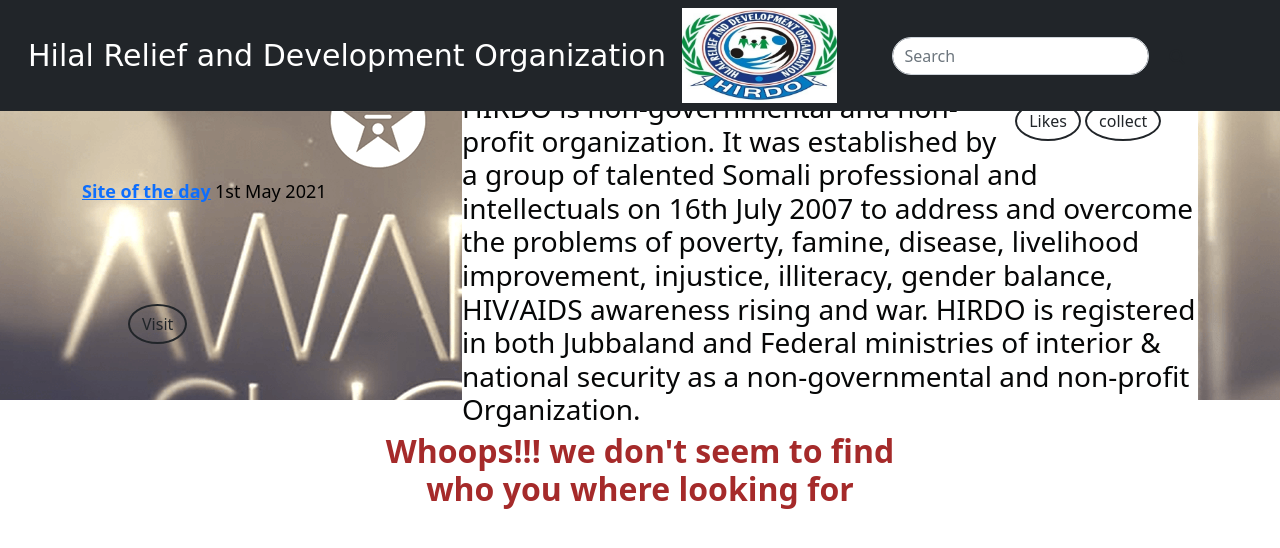
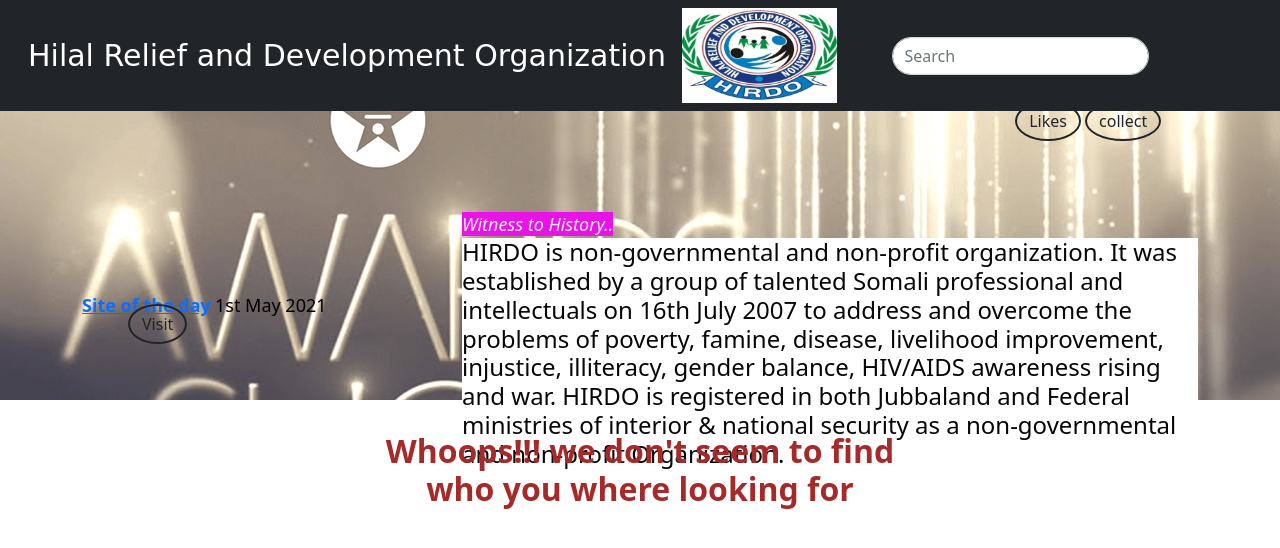
Before and after one commit to EidAbdullahi/hilal, a Django app: template wardapp/templates/all/results.html in a window 1280 px wide. Shown: the top 548 px of the page. Run offline with Django 3.2, Linux system fonts and the light colour scheme; the template is opened without the code that fills it, so the values that code supplies are empty; some libraries are stand-ins or nearby versions.

Commit message:
commit changes

```diff
--- a/wardapp/templates/all/base.html
+++ b/wardapp/templates/all/base.html
@@ -43,7 +43,7 @@
         id="topImg">
         <div class="container" style="color: black;">
             <div class="row">
-                <div class="col-md-4" style="font-weight: 700; padding-top: 10%;">
+                <div class="col-md-4" style="font-weight: 700; padding-top: 20%;">
                     <a style='border-radius: 50px; font-size: large;' target="_blank" href="">Site of the day</a>
                     <small class="text" style="font-size: large;">1st May 2021</small>
                 </div>
@@ -55,11 +55,11 @@
                         <a style="border-radius: 50%; border-width: 2px;" class="btn btn-outline-dark"
                             href="/">collect</a>
                     </div>
-                    <div class="title" style="font-size:large; padding-top: 0%;">
+                    <div class="title" style="font-size:large; padding-top: 20%;">
                         <cite style="color: rgb(239, 240, 243);
                             background-color:#e713e7  ;
                             "> Witness to History.. </cite>
-                        <h3 style="font-style:helvetica,sans-serif; background-color:white; color: rgb(6, 7, 7);">
+                        <h4 style="font-style:helvetica,sans-serif; background-color:white; color: rgb(6, 7, 7);">
                             HIRDO is non-governmental and non-profit organization.
                             It was established by a group of talented Somali
                             professional and intellectuals on 16th July 2007 to address and overcome the problems of
@@ -68,7 +68,7 @@
                             HIV/AIDS awareness rising and war.
                             HIRDO is registered in both Jubbaland and Federal
                             ministries of interior & national security as a non-governmental
-                            and non-profit Organization.</h3>
+                            and non-profit Organization.</h4>
                     </div>
                 </div>
                 <div class="'col-md-12">
```
